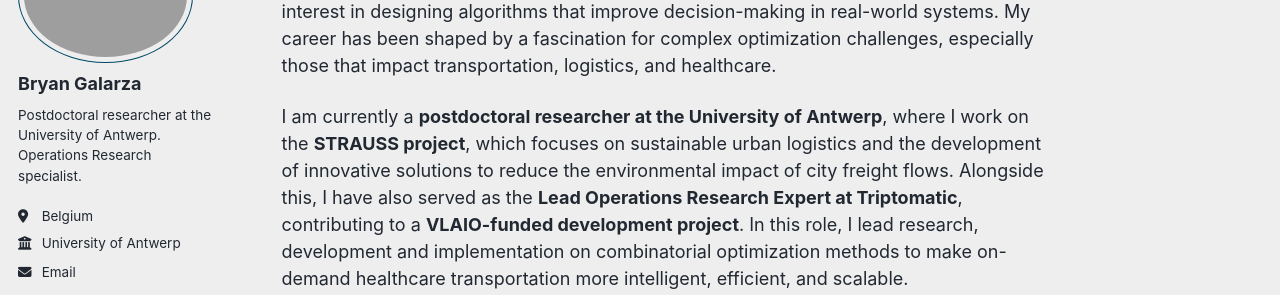
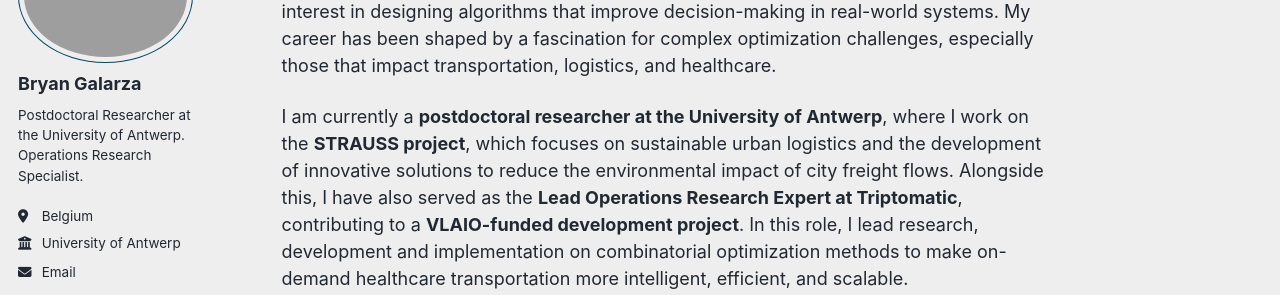
Before and after one commit to BryanG13/bryang13.github.io, a Jekyll site: the page built from _pages/about.md, in a window 1280 px wide. Shown: the part 170-465 px from the top of the page. Built offline with Jekyll 4.4.1, drawn with Linux system fonts in a browser that asks for light colours; some web fonts are replaced; a script that is not in the unit is left out.

Commit message:
better bio

```diff
--- a/_config.yml
+++ b/_config.yml
@@ -26,7 +26,7 @@
   avatar           : "profile.jpeg"
   name             : "Bryan Galarza"
   pronouns         : # example: "she/her"
-  bio              : "Postdoctoral researcher at the University of Antwerp. Operations Research specialist."
+  bio              : "Postdoctoral Researcher at the University of Antwerp. Operations Research Specialist."
   location         : "Belgium"
   employer         : "University of Antwerp"
   uri              : # URL
```
